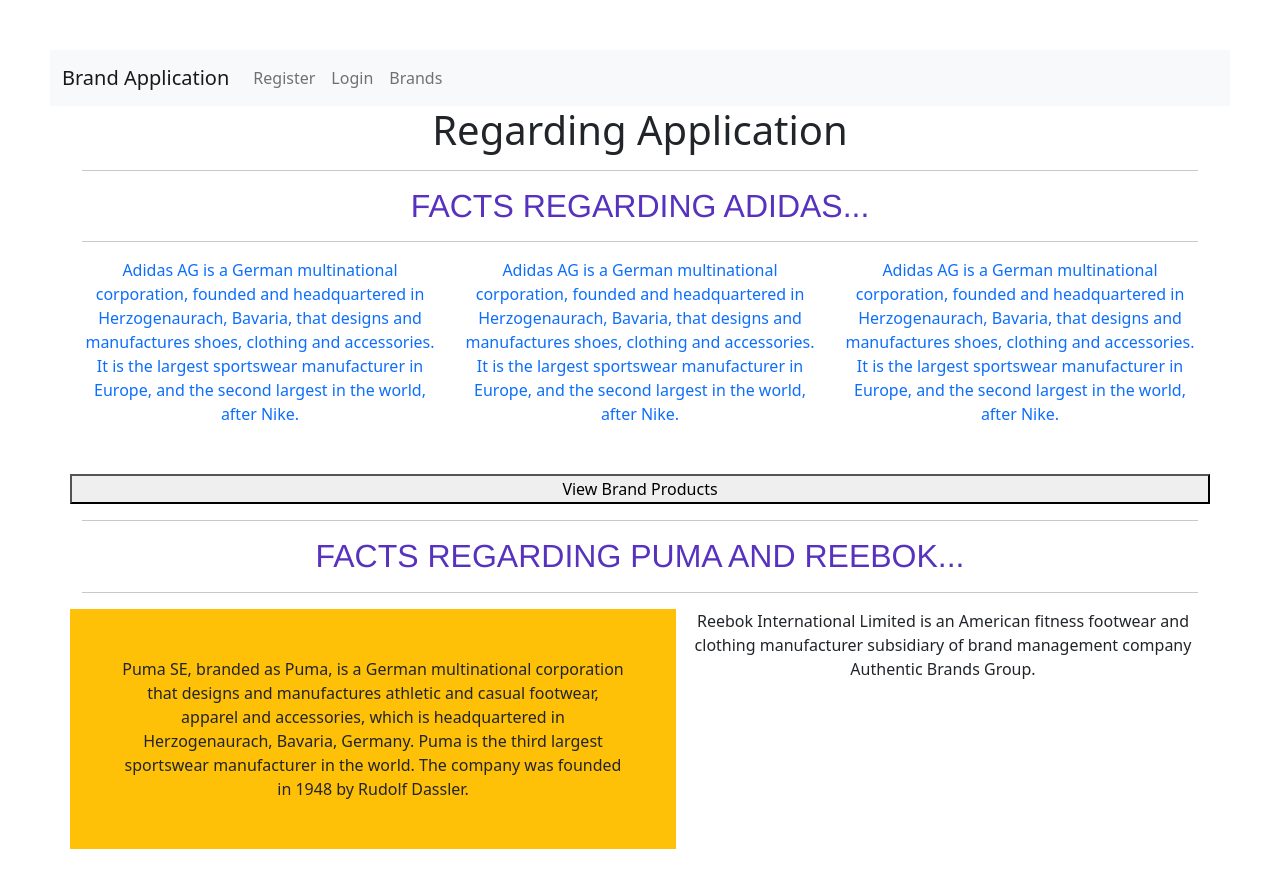
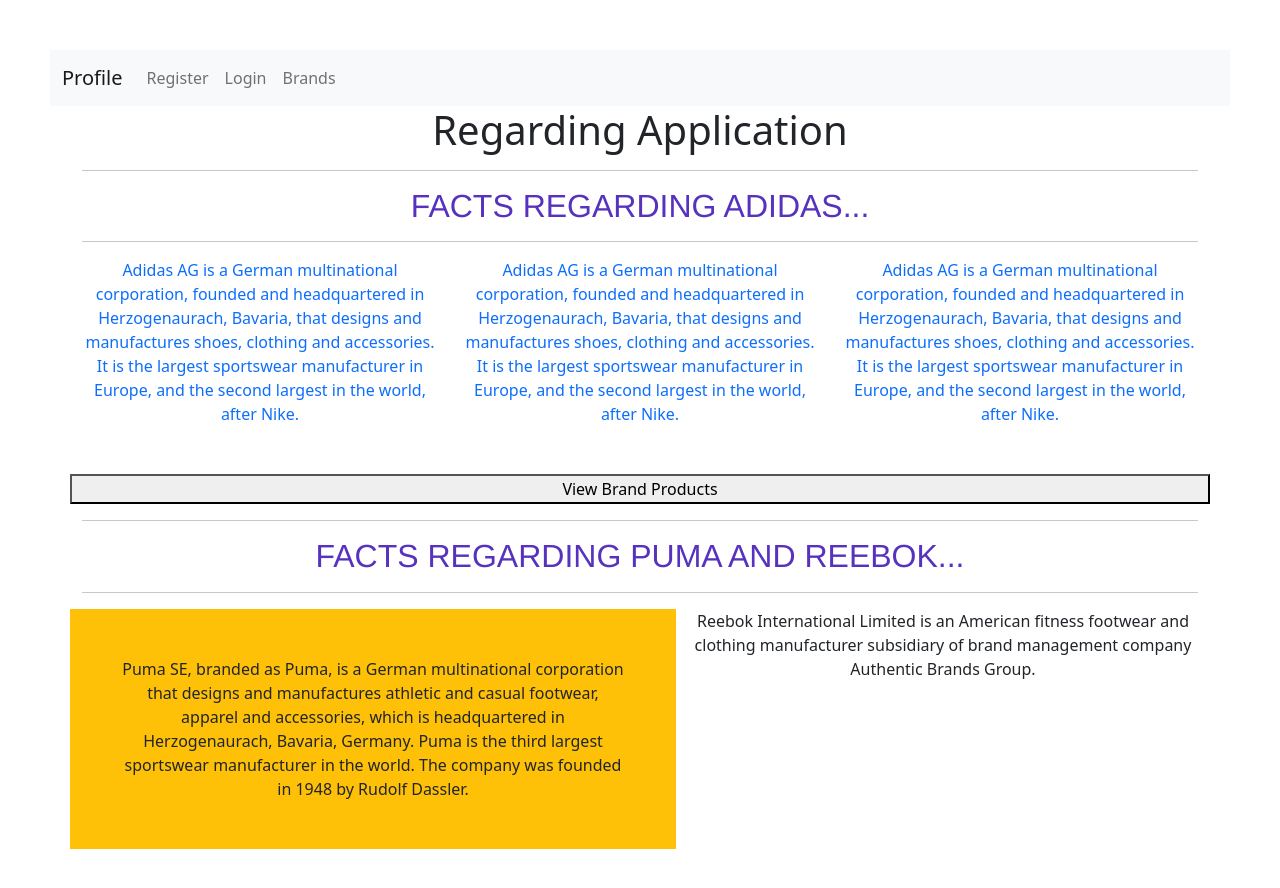
Before and after one commit to sreeepotluri/UserInterface-Project, a React (Create React App) app in the folder client/: page / in a window 1280 px wide. Shown: the top 888 px of the page. Built offline with nearby package versions, Linux system fonts and the light colour scheme.

Commit message:
Added Profile Page and provided Links

```diff
--- a/client/src/components/pages/Navbar.js
+++ b/client/src/components/pages/Navbar.js
@@ -5,7 +5,7 @@
   <div>
    <nav class="navbar navbar-expand-lg bg-light">
   <div class="container-fluid">
-    <Link className="navbar-brand" to="/">Brand Application</Link>
+    <Link className="navbar-brand" to="/">Profile</Link>
 
     <button className="navbar-toggler" type="button" data-bs-toggle="collapse" data-bs-target="#navbarNav" aria-controls="navbarNav" aria-expanded="false" aria-label="Toggle navigation">
       <span className="navbar-toggler-icon"></span>
```
